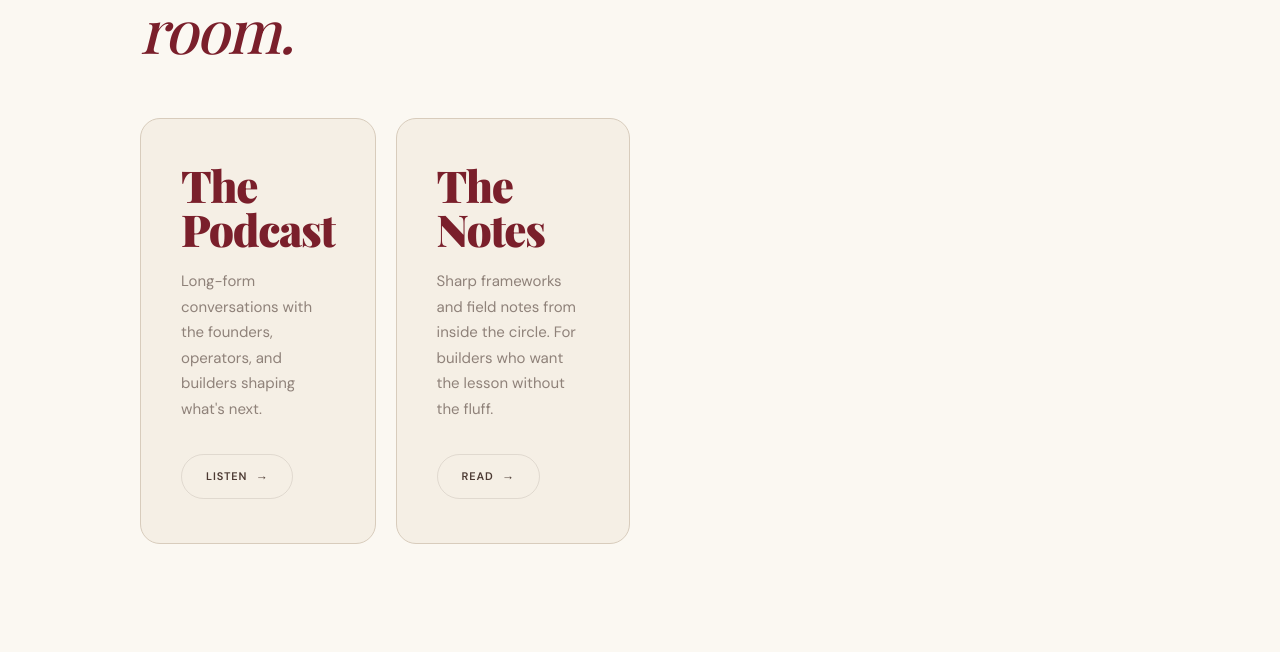
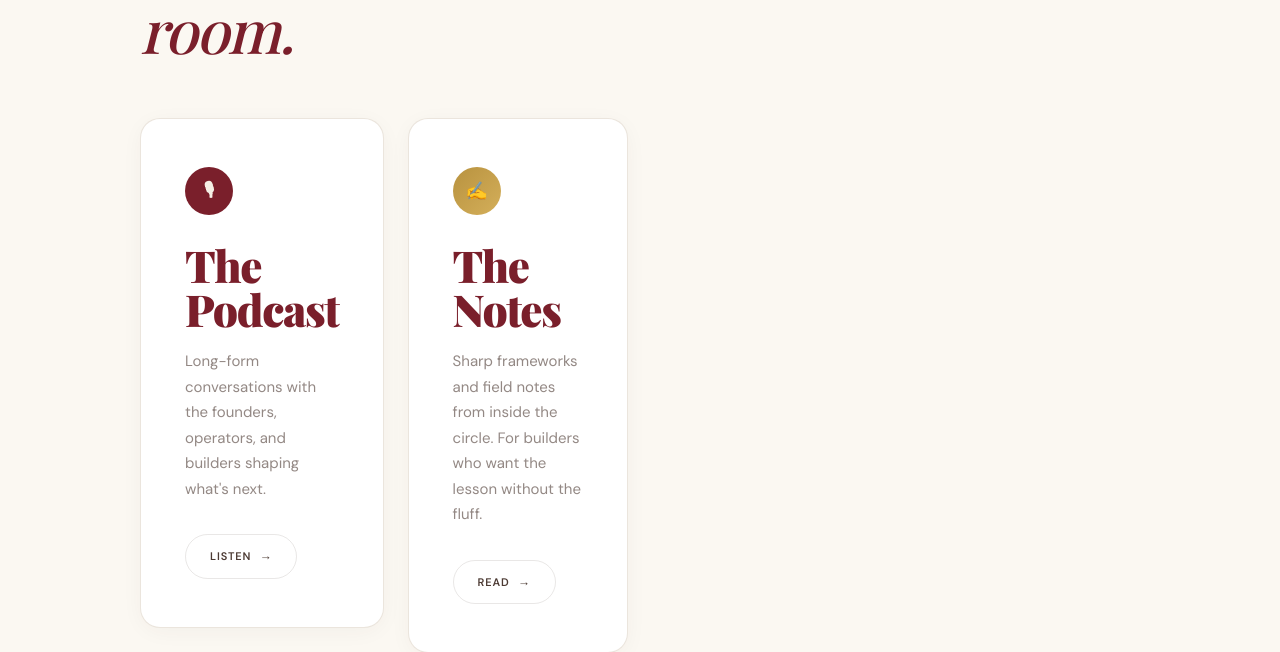
Before and after one commit to jameschhetree/owners-circle, a Next.js app: page / in a window 1280 px wide. Shown: the part 1176-1828 px from the top of the page. Built offline with nearby package versions, Linux system fonts and the light colour scheme.

Commit message:
improve Two Formats cards: white bg, icon circles, gold top-rule on hover, deeper shadow

```diff
--- a/src/app/page.tsx
+++ b/src/app/page.tsx
@@ -167,9 +167,24 @@ export default function Home() {
 
           <div className="oc-arms-grid">
             <RevealGroup className="oc-arms-grid" stagger={0.12}>
-              {contentArms.map((arm) => (
+              {contentArms.map((arm, i) => (
                 <RevealItem key={arm.label}>
                   <div className="oc-arm-card">
+                    <div style={{
+                      width: "48px",
+                      height: "48px",
+                      borderRadius: "50%",
+                      background: i === 0 ? "var(--burgundy)" : "linear-gradient(135deg, #B8923F, #D4AF5A)",
+                      display: "flex",
+                      alignItems: "center",
+                      justifyContent: "center",
+                      marginBottom: "28px",
+                      fontSize: "18px",
+                      color: i === 0 ? "var(--parchment)" : "var(--burgundy-deep)",
+                      fontWeight: 700,
+                    }}>
+                      {i === 0 ? "🎙" : "✍"}
+                    </div>
                     <h3
                       className="display"
                       style={{
@@ -506,19 +521,34 @@ export default function Home() {
         }
         .oc-arrow-cta:hover .oc-arrow { transform: translateX(5px); }
 
-        .oc-arms-grid { display: grid; grid-template-columns: 1fr 1fr; gap: 20px; }
+        .oc-arms-grid { display: grid; grid-template-columns: 1fr 1fr; gap: 24px; }
         .oc-arm-card {
-          padding: 44px 40px;
-          background: var(--parchment);
+          padding: 48px 44px;
+          background: #fff;
           border-radius: 20px;
-          border: 1px solid var(--taupe);
+          border: 1px solid rgba(216, 204, 188, 0.5);
+          box-shadow: 0 4px 24px -4px rgba(76, 58, 51, 0.06);
           transition: transform 0.5s cubic-bezier(0.16,1,0.3,1), box-shadow 0.5s ease, border-color 0.5s ease;
+          position: relative;
+          overflow: hidden;
+        }
+        .oc-arm-card::before {
+          content: "";
+          position: absolute;
+          top: 0;
+          left: 0;
+          right: 0;
+          height: 3px;
+          background: linear-gradient(90deg, var(--burgundy), var(--gold));
+          opacity: 0;
+          transition: opacity 0.4s ease;
         }
         .oc-arm-card:hover {
-          transform: translateY(-4px);
-          box-shadow: 0 24px 60px -12px rgba(122,31,43,0.1);
+          transform: translateY(-6px);
+          box-shadow: 0 28px 64px -16px rgba(122,31,43,0.12);
           border-color: var(--gold);
         }
+        .oc-arm-card:hover::before { opacity: 1; }
 
         .oc-ep-row-light {
           transition: background 0.3s ease, padding-left 0.3s ease;
```
